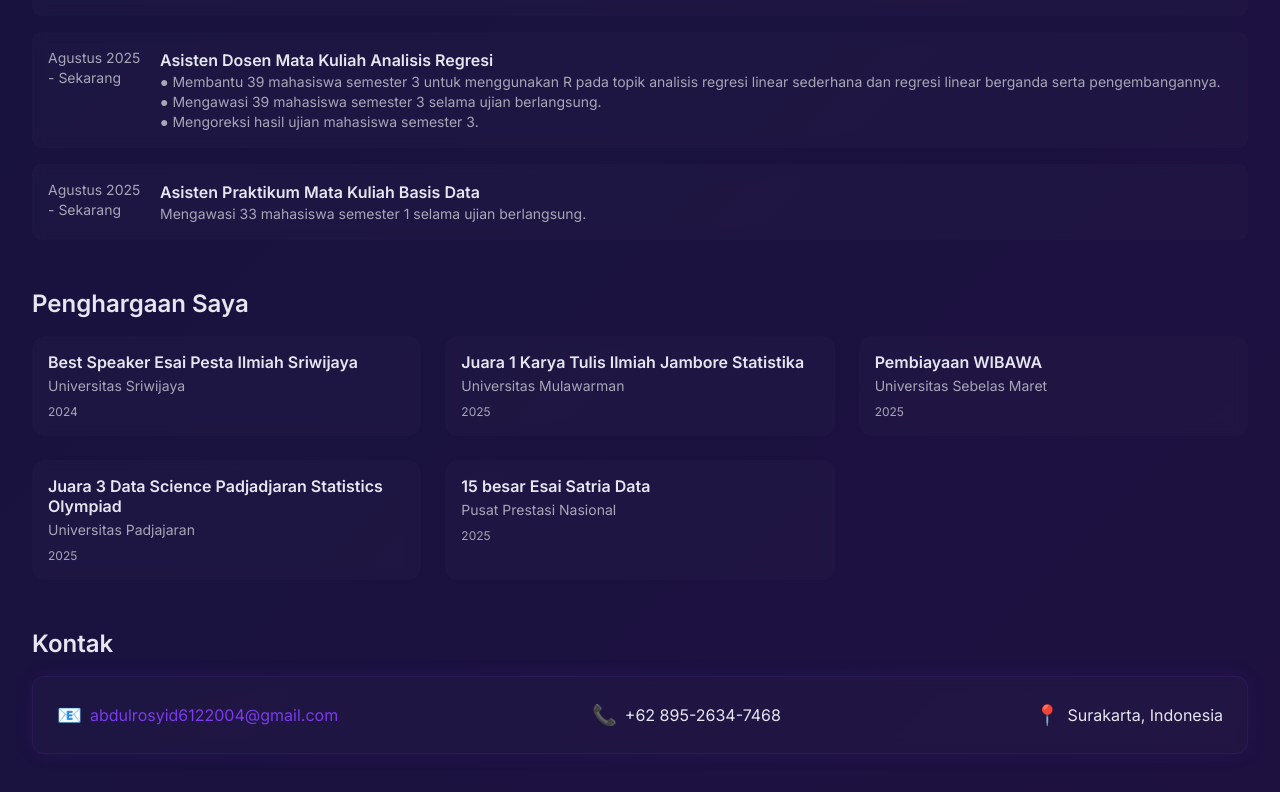
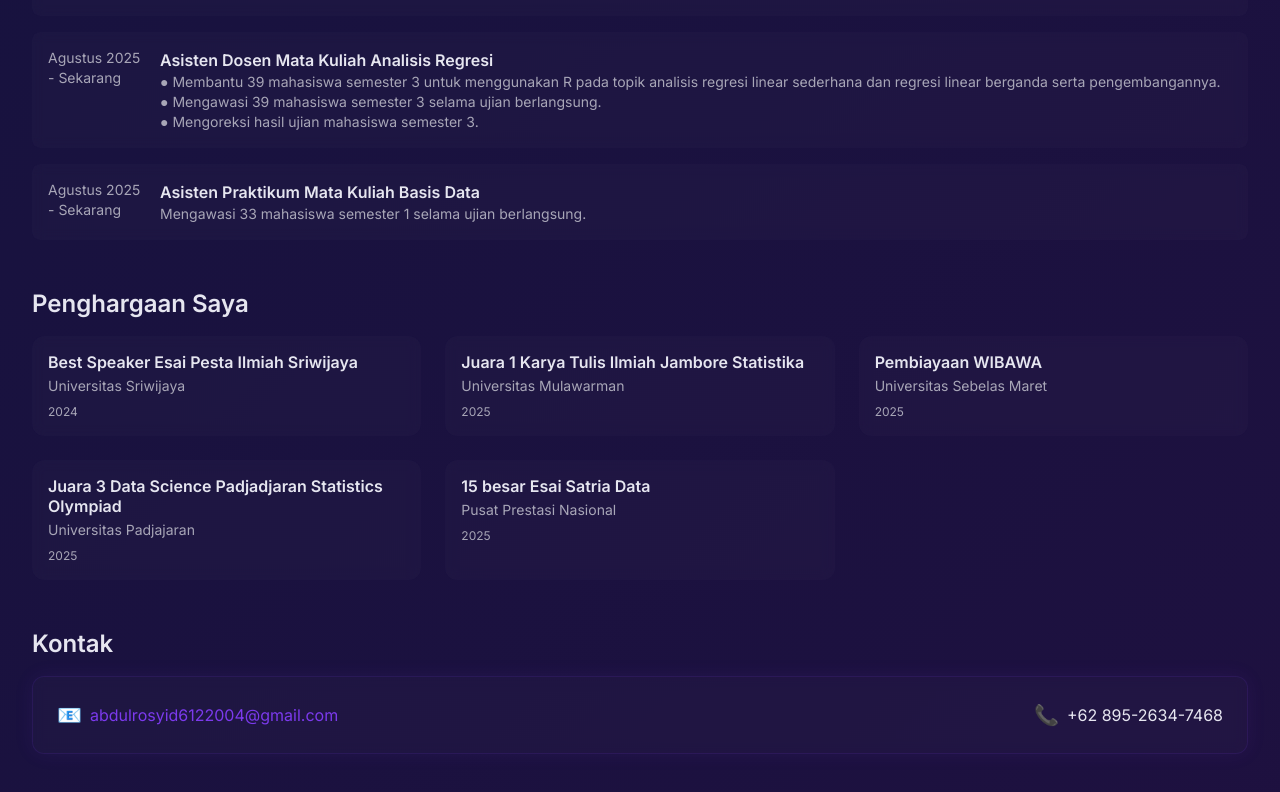
Before and after one commit to abdulrosyid001/Portofolio, a React (Vite) app: page / in a window 1280 px wide. Shown: the part 1607-2399 px from the top of the page. Built offline with nearby package versions, Linux system fonts and the light colour scheme.

Commit message:
Edit kontak

```diff
--- a/src/App.jsx
+++ b/src/App.jsx
@@ -54,12 +54,6 @@ export default function App() {
                 <span>{biodata.phone}</span>
               </div>
 
-              {/* Location */}
-              <div className="flex items-center gap-2">
-                  <span className="text-primary text-xl">📍</span>
-                  <span>{biodata.location}</span>
-              </div>
-
             </div>
           </div>
         </section>
```
Lines whose indentation alone changed are shown as unchanged.
